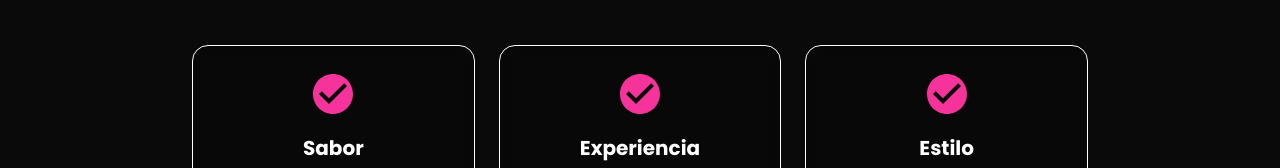
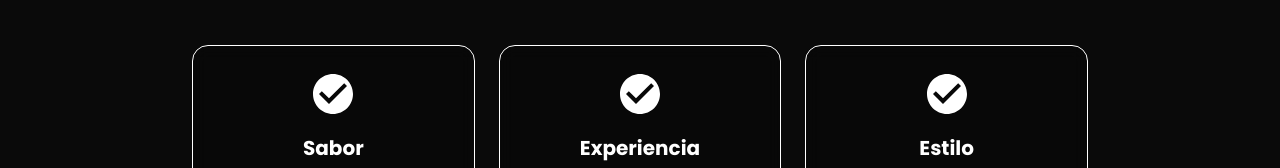
Before and after one commit to carlosgarcia-alt/sheridans, a Next.js app: page /nosotros in a window 1280 px wide. Shown: the part 956-1124 px from the top of the page. Built offline with nearby package versions, Linux system fonts and the light colour scheme.

Commit message:
Change check icons to Sheridan's purple color

```diff
--- a/src/app/nosotros/page.tsx
+++ b/src/app/nosotros/page.tsx
@@ -48,7 +48,7 @@ export default function Nosotros() {
             {/* Values */}
             <div className="grid md:grid-cols-3 gap-6">
               <div className="bg-black/20 backdrop-blur-sm rounded-2xl p-6 border border-purple/30 text-center">
-                <div className="text-pink-500 mb-4">
+                <div className="text-purple mb-4">
                   <svg className="w-12 h-12 mx-auto" fill="currentColor" viewBox="0 0 24 24">
                     <path d="M12 2C6.48 2 2 6.48 2 12s4.48 10 10 10 10-4.48 10-10S17.52 2 12 2zm-2 15l-5-5 1.41-1.41L10 14.17l7.59-7.59L19 8l-9 9z"/>
                   </svg>
@@ -58,7 +58,7 @@ export default function Nosotros() {
               </div>
 
               <div className="bg-black/20 backdrop-blur-sm rounded-2xl p-6 border border-purple/30 text-center">
-                <div className="text-pink-500 mb-4">
+                <div className="text-purple mb-4">
                   <svg className="w-12 h-12 mx-auto" fill="currentColor" viewBox="0 0 24 24">
                     <path d="M12 2C6.48 2 2 6.48 2 12s4.48 10 10 10 10-4.48 10-10S17.52 2 12 2zm-2 15l-5-5 1.41-1.41L10 14.17l7.59-7.59L19 8l-9 9z"/>
                   </svg>
@@ -68,7 +68,7 @@ export default function Nosotros() {
               </div>
 
               <div className="bg-black/20 backdrop-blur-sm rounded-2xl p-6 border border-purple/30 text-center">
-                <div className="text-pink-500 mb-4">
+                <div className="text-purple mb-4">
                   <svg className="w-12 h-12 mx-auto" fill="currentColor" viewBox="0 0 24 24">
                     <path d="M12 2C6.48 2 2 6.48 2 12s4.48 10 10 10 10-4.48 10-10S17.52 2 12 2zm-2 15l-5-5 1.41-1.41L10 14.17l7.59-7.59L19 8l-9 9z"/>
                   </svg>
```
